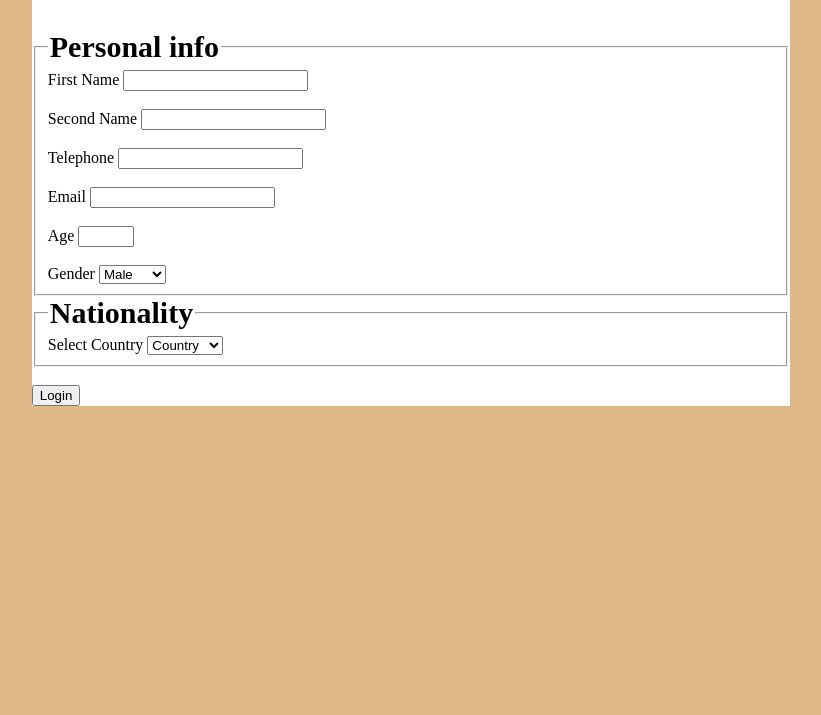
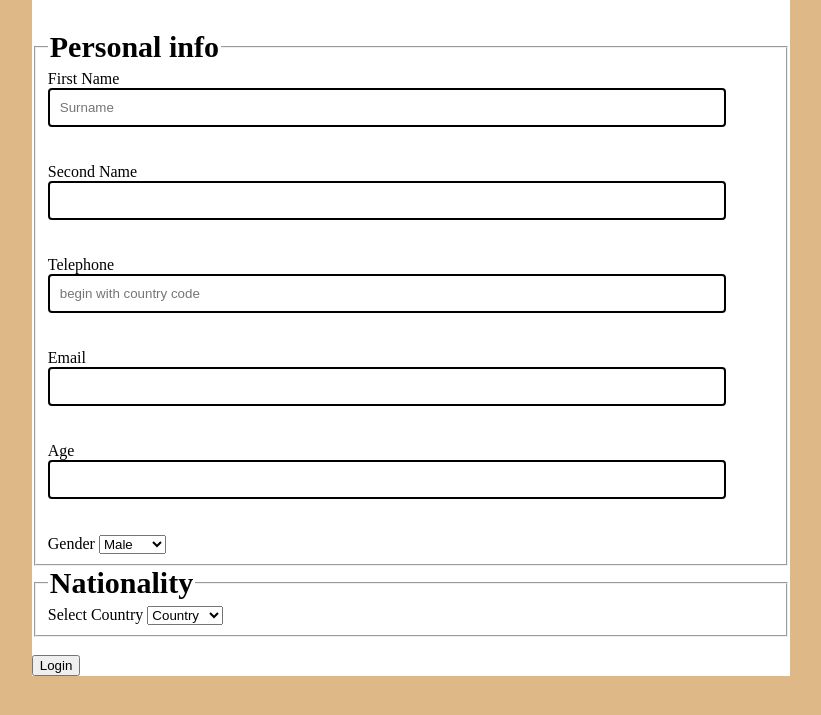
Before and after one commit to Vision-Tey/Login-form, a plain HTML site: page index.html in a window 1280 px wide. Shown: the part 83-798 px from the top of the page, without its empty margins (229-1050 px from the left). Drawn offline with Linux system fonts and the light colour scheme.

Commit message:
-Add index.html -Add form.css -Add validate.js

```diff
--- a/form.css
+++ b/form.css
@@ -1,4 +1,37 @@
 *{
-    padding: 20%;
-    margin: 20%;
+    box-sizing: border-box;
 }
+
+.container{
+    width: 400px;
+    border-radius: 4px;
+    overflow: hidden;
+}
+.form{
+    margin-bottom: 10px;
+    padding-bottom: 10px;
+    position: relative;
+}
+.form-control label{
+    display: inline-block;
+    margin-bottom: 5px;
+}
+.form-control input{
+    display: block;
+    width: 100%;
+    padding: 10px;
+    border-radius: 4px;
+    border: 2px solid #d8d1d1;
+}
+.form-control small{
+    position: absolute;
+    margin: 3px;
+
+}
+button{
+    background-color: burlywood;
+    color: #fff;
+    width: 100px;
+    border-radius: 4px;
+
+}
--- a/index.html
+++ b/index.html
@@ -8,27 +8,50 @@
     <link rel="stylesheets" href="form.css">
 </head>
 <body style="background-color: burlywood;">
-    <div class="container" style="background-color: white; margin: 0 20%;">
+    <div class="container" style="background-color: white; margin: 0 20% 0 20%;">
         <h2 style="color: black; font-size: 40px;">Login to access the form</h2>
 
-        <form action="" name="loginfm" onsubmit="formValidation()">
+        <form class="form" name="loginfm" onsubmit="formValidation()">
             <fieldset>
                 <legend style="font-weight: bolder; font-size: 30px;">Personal info</legend>
+                <div class="form-control">
                     <label>First Name</label>
-                <input type="text" name="firstname" style="box-sizing: border-box;""><br><br>
+                    <input type="text" name="firstname" placeholder="Surname" style="display: block; width: 90%; padding: 10px; border-radius: 4px; border: 2px solid black;"><br><br>
+
+                </div>
+
+                <div class="form-control">
                     <label>Second Name</label>
-                <input type="text" name="secondname"><br><br>
+                <input type="text" name="secondname"  style="display: block; width: 90%; padding: 10px; border-radius: 4px; border: 2px solid black;"><br><br>
+
+                </div>
+
+                <div class="form-control">
                     <label>Telephone</label>
-                <input type="text" name="tele"><br><br>
+                <input type="text" placeholder="begin with country code" name="tele"  style="display: block; width: 90%; padding: 10px; border-radius: 4px; border: 2px solid black;"><br><br>
+
+                </div>
+
+                <div class="form-content">
                     <label>Email</label>
-                <input type="email" name="Email"><br><br>
+                <input type="email" name="Email"  style="display: block; width: 90%; padding: 10px; border-radius: 4px; border: 2px solid black;"><br><br>
+
+                </div>
+
+                <div class="form-control">
                     <label>Age</label>
-                <input type="number" name="Age" min="18" max="32" required><br><br>
+                <input type="number" name="Age" min="18" max="32" style="display: block; width: 90%; padding: 10px; border-radius: 4px; border: 2px solid black;"><br><br>
+
+                </div>
+
+                <div class="form-control">
                     <label>Gender</label>
                 <select name="sex" id="sex">
                     <option value="male">Male</option>
                     <option value="female">Female</option>
                 </select>
+                </div>
+
             </fieldset>
             <fieldset>
                 <legend style="font-weight: bolder; font-size: 30px;">Nationality</legend>
--- a/validate.js
+++ b/validate.js
@@ -64,7 +64,7 @@ function allEmail(mail){
     if (mail.value.match(Emails)){
         return true;
     }else {
-        alert('Wrong email');
+        alert('Wrong email format');
         return false;
     }
 }
```
Lines whose indentation alone changed are shown as unchanged.
